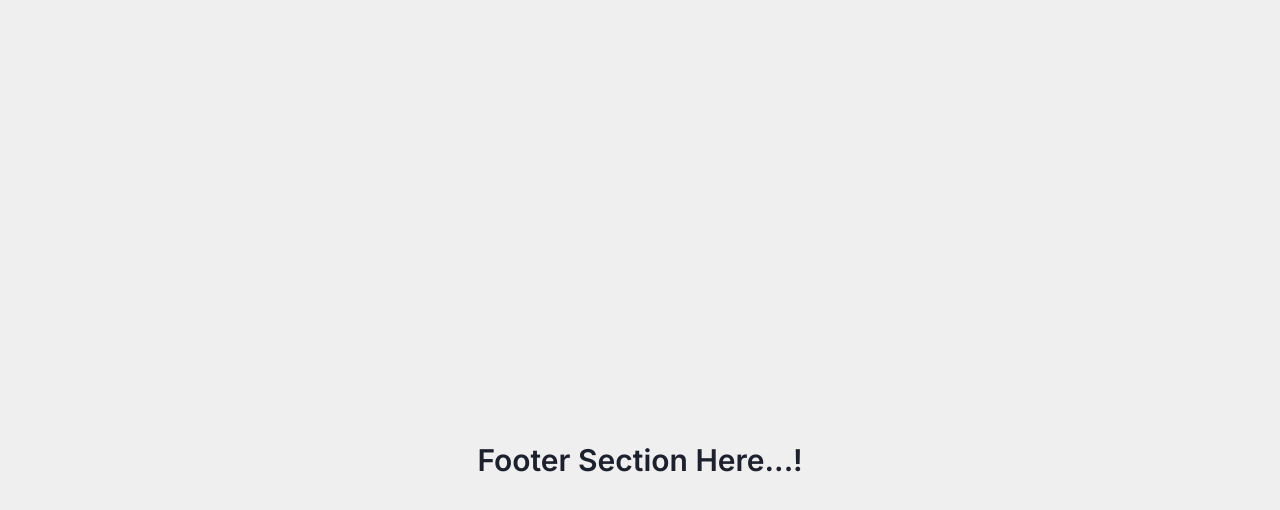
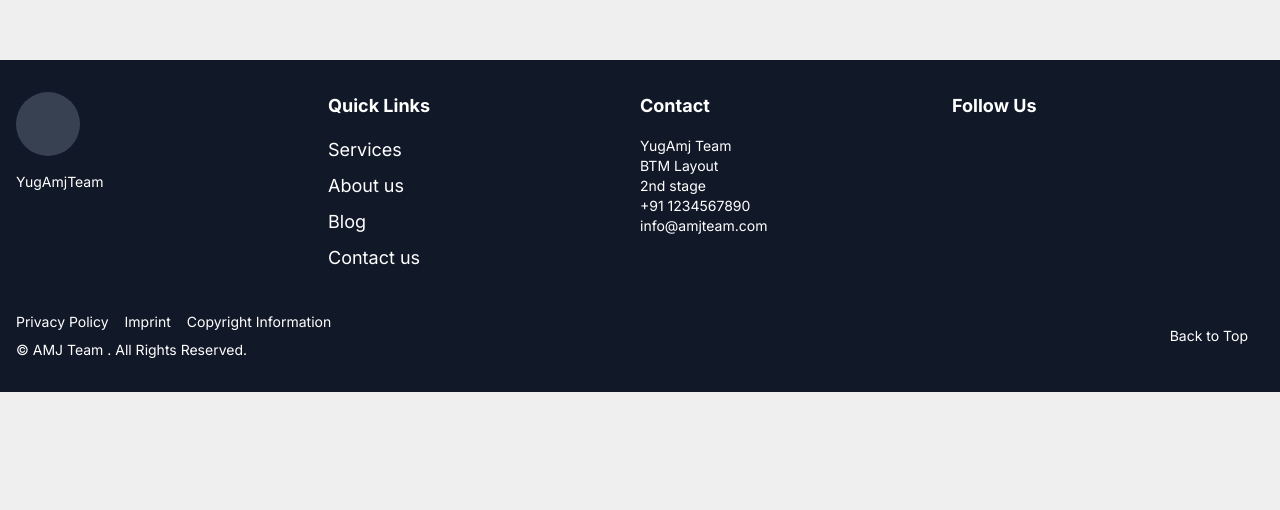
Before and after one commit to vinay-works/TeamAmj-site, a React (Vite) app: page / in a window 1280 px wide. Shown: the part 4694-5204 px from the top of the page. After the commit the page ends 5086 px from the top, so only its background shows below. Built offline with nearby package versions, Linux system fonts and the light colour scheme.

Commit message:
add -footer component added

```diff
--- a/src/App.tsx
+++ b/src/App.tsx
@@ -1,4 +1,5 @@
 import AboutUsComponent from './components/AboutUs';
+import Footer from './components/Footer';
 import Hero from './components/Hero';
 import Navigation from './components/Navigation';
 import Services from './components/Services';
@@ -15,9 +16,7 @@ const App = () => {
       <main className='w-full h-full flex items-center justify-center'>
         <h1 className='text-3xl font-semibold'>Testimonial Section Here...!</h1>
       </main>
-      <main className='w-full h-full flex items-center justify-center'>
-        <h1 className='text-3xl font-semibold'>Footer Section Here...!</h1>
-      </main>
+      <Footer />
     </>
   );
 };
--- /dev/null
+++ b/src/components/Footer.tsx
@@ -0,0 +1,89 @@
+import React from 'react';
+
+const Footer: React.FC = () => {
+  return (
+    <footer className='bg-gray-900 text-white py-8'>
+      <div className='container mx-auto px-4'>
+        <div className='flex flex-wrap justify-between'>
+          {/* Logo Section */}
+          <div className='w-full md:w-1/4 mb-8 md:mb-0'>
+            <div className='h-16 w-16 bg-gray-700 rounded-full mb-4'></div>
+            <p className='text-sm'>YugAmjTeam</p>
+          </div>
+
+          {/* Links Section */}
+          <div className='w-full md:w-1/4 mb-8 md:mb-0'>
+            <h3 className='text-lg font-bold mb-4'>Quick Links</h3>
+            <ul className='text-lg'>
+              <li className='mb-2'>
+                <a href='#' className='hover:text-gray-300'>
+                  Services
+                </a>
+              </li>
+              <li className='mb-2'>
+                <a href='#' className='hover:text-gray-300'>
+                  About us
+                </a>
+              </li>
+              <li className='mb-2'>
+                <a href='#' className='hover:text-gray-300'>
+                  Blog
+                </a>
+              </li>
+              <li className='mb-2'>
+                <a href='#' className='hover:text-gray-300'>
+                  Contact us
+                </a>
+              </li>
+            </ul>
+          </div>
+          {/* Contact Section */}
+          <div className='w-full md:w-1/4 mb-8 md:mb-0'>
+            <h3 className='text-lg font-bold mb-4'>Contact</h3>
+            <p className='text-sm'>YugAmj Team</p>
+            <p className='text-sm'>BTM Layout </p>
+            <p className='text-sm'>2nd stage</p>
+            <p className='text-sm'>+91 1234567890</p>
+            <p className='text-sm'>info@amjteam.com</p>
+          </div>
+          {/* Social Media Section */}
+          <div className='w-full md:w-1/4'>
+            <h3 className='text-lg font-bold mb-4'>Follow Us</h3>
+            <div className='flex items-center space-x-4'>
+              <a href='#' className='text-sm hover:text-gray-300'>
+                <i className='fab fa-linkedin'></i>
+              </a>
+              <a href='#' className='text-sm hover:text-gray-300'>
+                <i className='fab fa-instagram'></i>
+              </a>
+              <a href='#' className='text-sm hover:text-gray-300'>
+                <i className='fab fa-facebook'></i>
+              </a>
+            </div>
+          </div>
+        </div>
+        <div className='mt-8 text-sm text-center md:text-left md:flex md:justify-between'>
+          <div className='mb-4 md:mb-0'>
+            <a href='#' className='mr-4 hover:text-gray-300'>
+              Privacy Policy
+            </a>
+            <a href='#' className='mr-4 hover:text-gray-300'>
+              Imprint
+            </a>
+            <a href='#' className='mr-4 hover:text-gray-300'>
+              Copyright Information
+            </a>
+            <p className='mt-2'>&copy; AMJ Team . All Rights Reserved.</p>
+          </div>
+          <div className='flex justify-between items-center'>
+            <a href='#' className='mr-4 hover:text-gray-300'>
+              Back to Top
+            </a>
+          </div>
+        </div>
+      </div>
+    </footer>
+  );
+};
+
+export default Footer;
```
